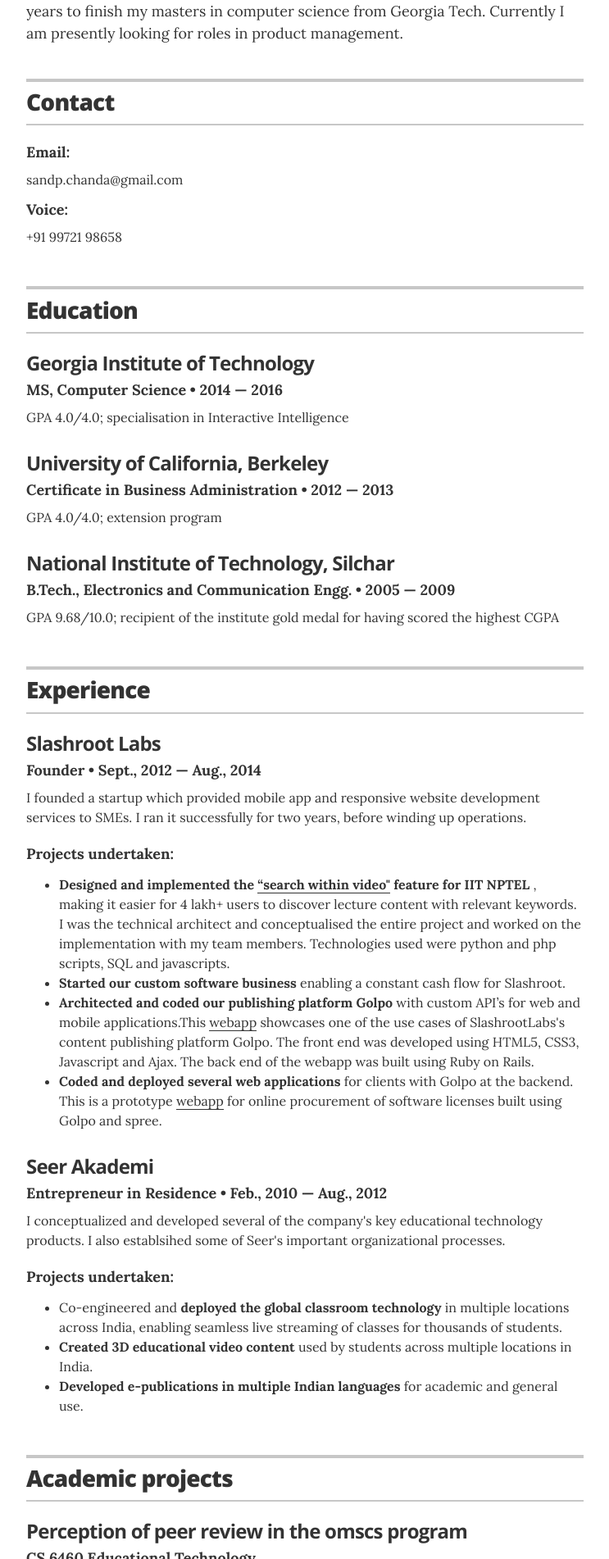
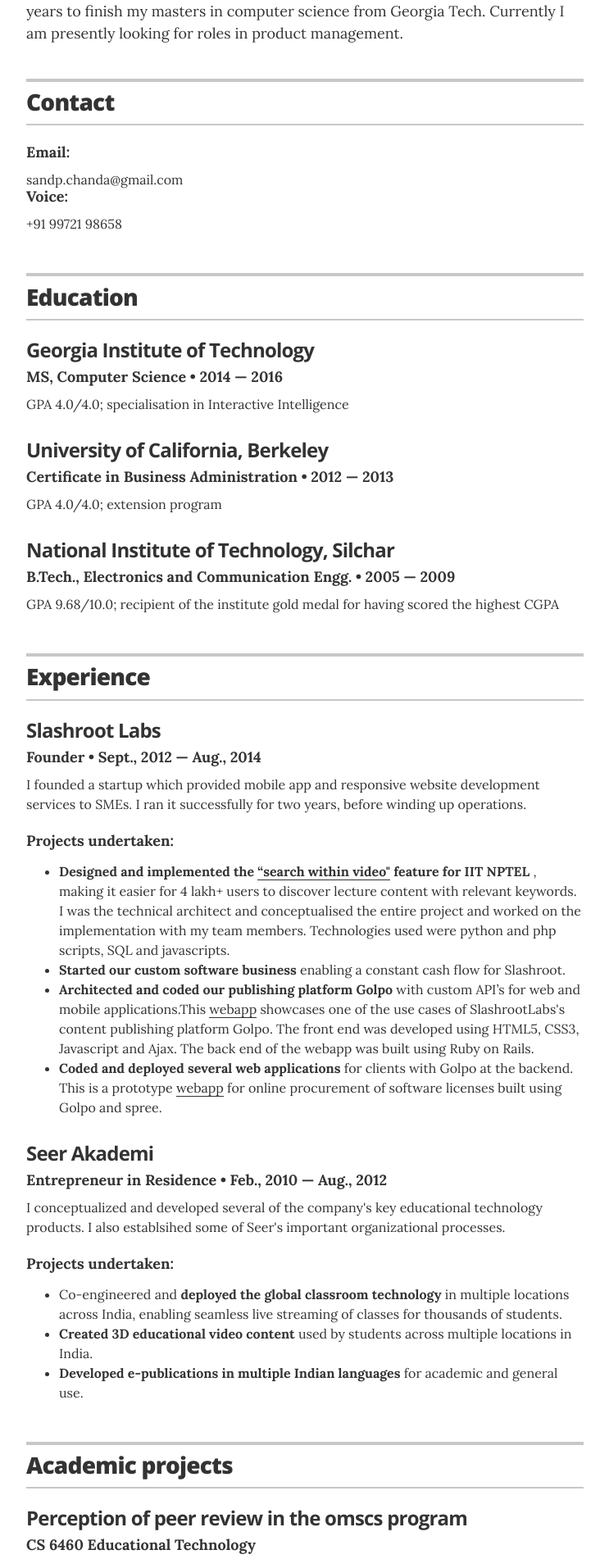
Before and after one commit to CapedCrusader/resume, a Jekyll site: the page built from index.html, in a window 1280 px wide. Shown: the part 394-2296 px from the top of the page at 82% size, without its empty margins (268-1011 px from the left). Built offline with Jekyll 4.4.1, drawn with Linux system fonts in a browser that asks for light colours.

```diff
--- a/_layouts/resume.html
+++ b/_layouts/resume.html
@@ -46,8 +46,8 @@
           <h2>Contact</h2>
         </header>
 
-        <p><h4 class="resume-item-details" itemprop="description">Email:</h4> sandp.chanda@gmail.com</p>
-        <p><h4 class="resume-item-details" itemprop="description">Voice:</h4> +91 99721 98658</p>
+        <h4 class="resume-item-details" itemprop="description">Email:</h4> sandp.chanda@gmail.com
+        <h4 class="resume-item-details" itemprop="description">Voice:</h4> +91 99721 98658
 
        </section>
 
```
